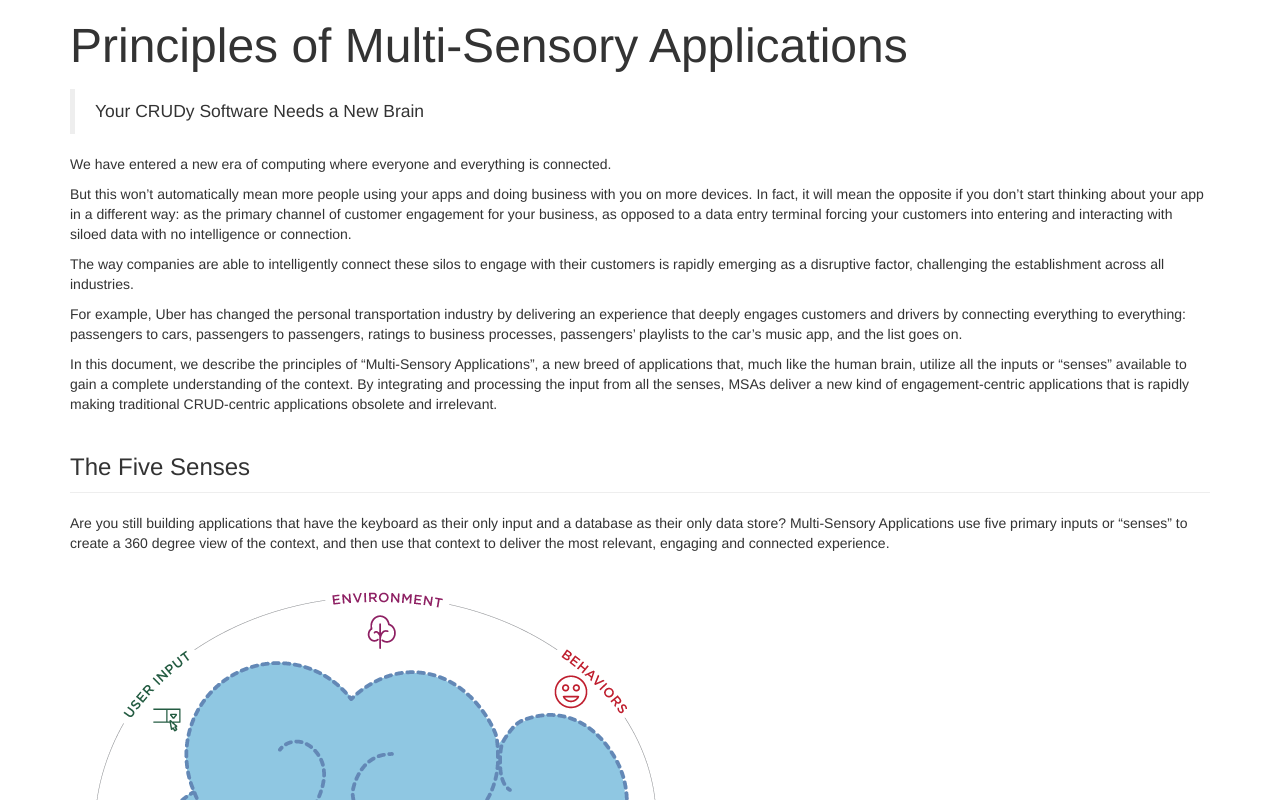
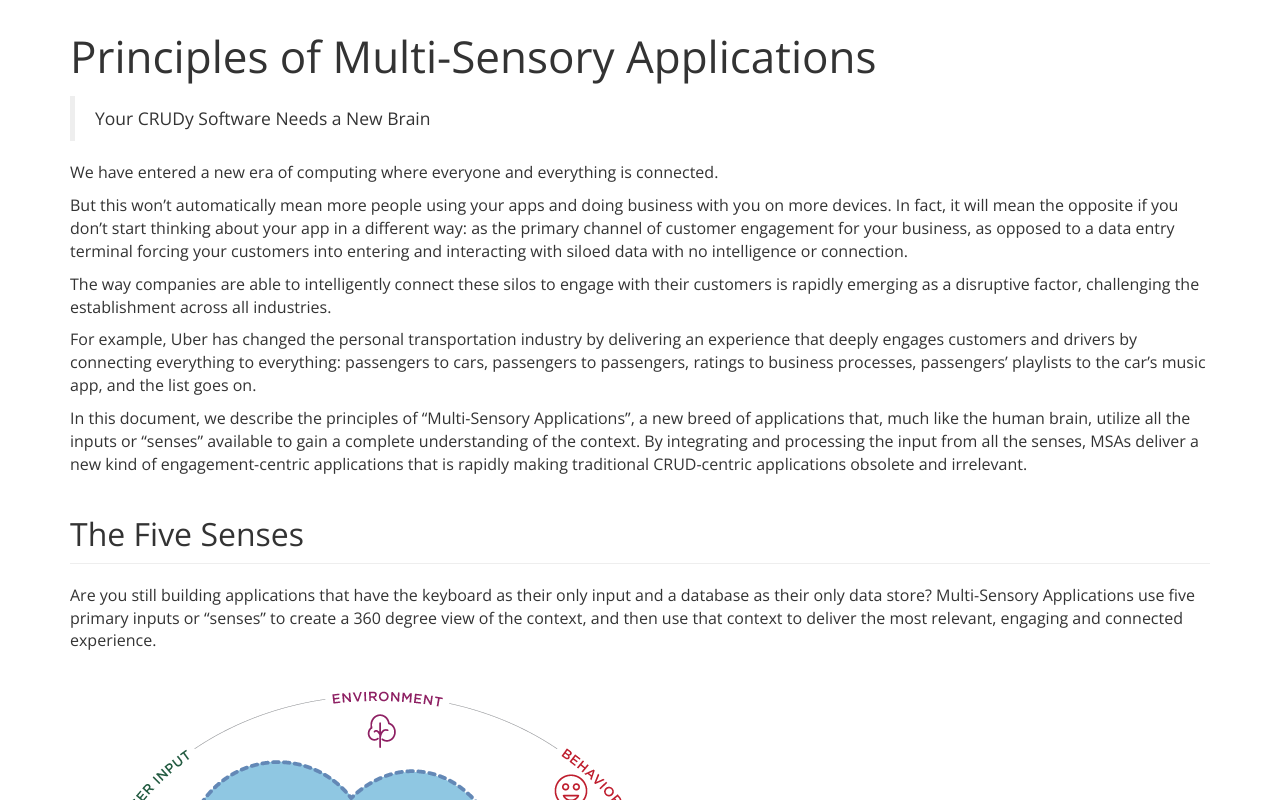
Before and after one commit to multisensory/multisensory.github.io, a plain HTML site: page _site/index.html in a window 1280 px wide. Shown: the top 800 px of the page. Drawn offline with nearby package versions, Linux system fonts and the light colour scheme.

Commit message:
formatting

```diff
--- a/_site/css/styles.css
+++ b/_site/css/styles.css
@@ -1,3 +1,8 @@
+body {
+    font-family: 'Open Sans', sans-serif;
+    font-size: 16px;
+}
+
 img {
     max-width: 100%;
     /*border: solid 1px #eee;*/
@@ -5,7 +10,14 @@ img {
 }
 
 h1 {
-    font-size: 48px;
+    font-size: 44px;
+    font-weight: 400;
+    margin-top: 32px;
+    margin-bottom: 16px;
+}
+
+h2 {
+    font-size: 32px !important;
     font-weight: 400;
     margin-bottom: 16px;
 }
--- a/_site/index.html
+++ b/_site/index.html
@@ -4,13 +4,11 @@
     <meta charset="utf-8">
     <meta http-equiv="X-UA-Compatible" content="IE=edge">
     <meta name="viewport" content="width=device-width, initial-scale=1">
-    <meta name="description" content="">
-    <meta name="author" content="">
     <link rel="shortcut icon" href="../../assets/ico/favicon.ico">
 
     <title>Multi Sensory Application</title>
 
-    <!-- Bootstrap core CSS -->
+    <link href='http://fonts.googleapis.com/css?family=Open+Sans:300italic,400italic,600italic,700italic,700,300,600,400' rel='stylesheet' type='text/css'>
     <link rel="stylesheet" href="https://maxcdn.bootstrapcdn.com/bootstrap/3.3.4/css/bootstrap.min.css">
 
     <!-- Custom styles for this template -->
--- a/css/styles.css
+++ b/css/styles.css
@@ -1,3 +1,8 @@
+body {
+    font-family: 'Open Sans', sans-serif;
+    font-size: 16px;
+}
+
 img {
     max-width: 100%;
     /*border: solid 1px #eee;*/
@@ -5,7 +10,14 @@ img {
 }
 
 h1 {
-    font-size: 48px;
+    font-size: 44px;
+    font-weight: 400;
+    margin-top: 32px;
+    margin-bottom: 16px;
+}
+
+h2 {
+    font-size: 32px !important;
     font-weight: 400;
     margin-bottom: 16px;
 }
```
Also changed, not shown: _includes/bootstrap-header.html (+1 -3 lines).
